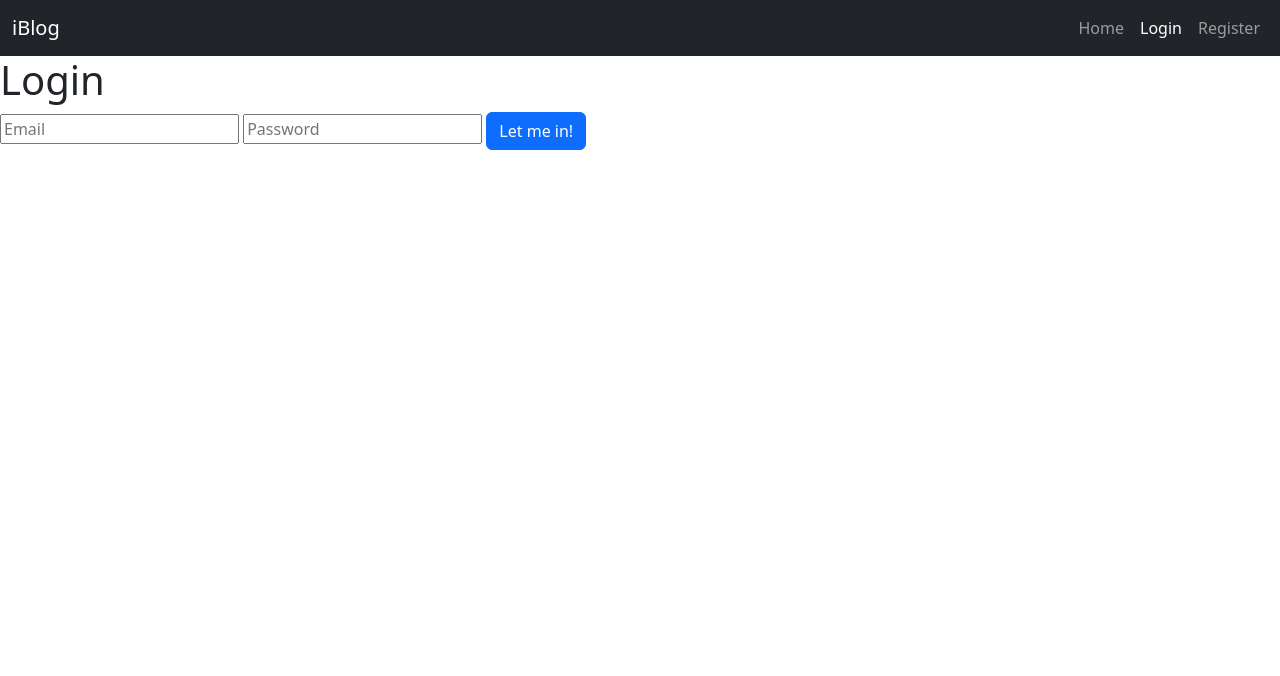
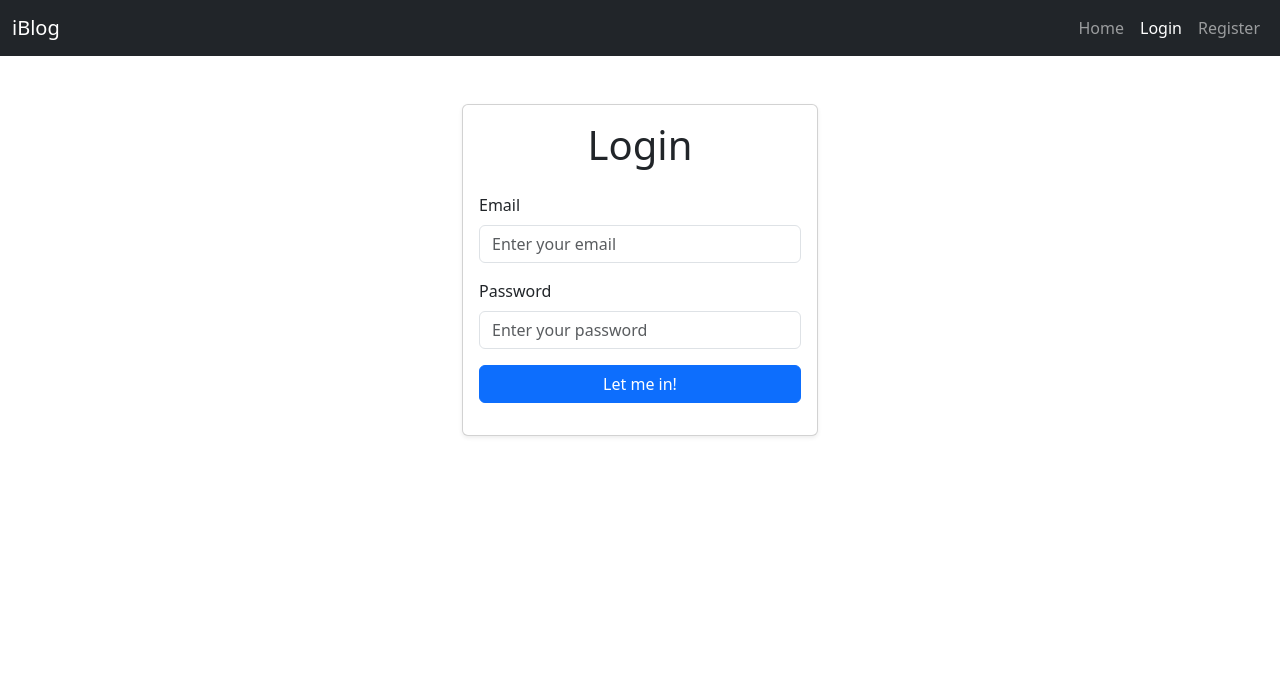
Before and after one commit to myself-Irfan/flask_api, a Flask app: page /user/login in a window 1280 px wide. Shown: the top 676 px of the page. Run offline with Flask 3, Linux system fonts and the light colour scheme; parts of the project's set-up code (start-up, migrations or seed data) failed here and were passed over.

Commit message:
login html updated

```diff
--- a/app/templates/login.html
+++ b/app/templates/login.html
@@ -1,16 +1,33 @@
 {% extends "base.html" %}
 
+{% block title %}Login - iBlog{% endblock %}
+
 {% block content %}
-
-<div class="box">
-  <h1>Login</h1>
-  <form id="login-form">
-    <input type="text" name="email" placeholder="Email" required="required" />
-    <input type="password" name="password" placeholder="Password" required="required" />
-    <button type="submit" class="btn btn-primary btn-block btn-large">Let me in!</button>
-  </form>
+<div class="container my-5">
+    <div class="row justify-content-center">
+        <div class="col-md-6 col-lg-4">
+            <div class="card shadow-sm">
+                <div class="card-body">
+                    <h1 class="text-center mb-4">Login</h1>
+                    <form id="login-form">
+                        <div class="mb-3">
+                            <label for="email" class="form-label">Email</label>
+                            <input type="email" class="form-control" id="email" name="email"
+                                   placeholder="Enter your email" required>
+                        </div>
+                        <div class="mb-3">
+                            <label for="password" class="form-label">Password</label>
+                            <input type="password" class="form-control" id="password" name="password"
+                                   placeholder="Enter your password" required>
+                        </div>
+                        <button type="submit" class="btn btn-primary w-100">Let me in!</button>
+                    </form>
+                    <div id="alert-placeholder" class="mt-3"></div>
+                </div>
+            </div>
+        </div>
+    </div>
 </div>
-
 {% endblock %}
 
 {% block scripts %}
```
